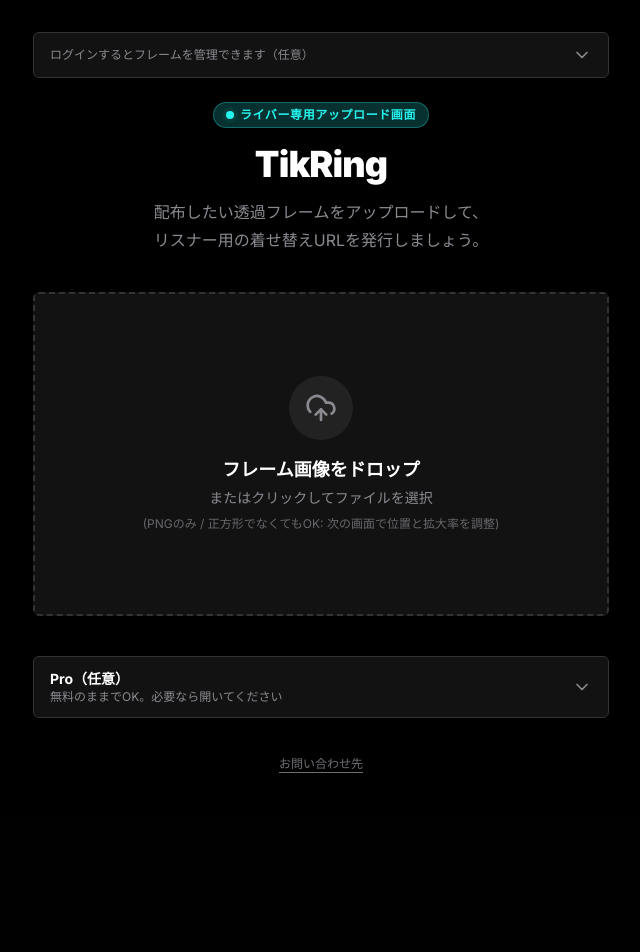
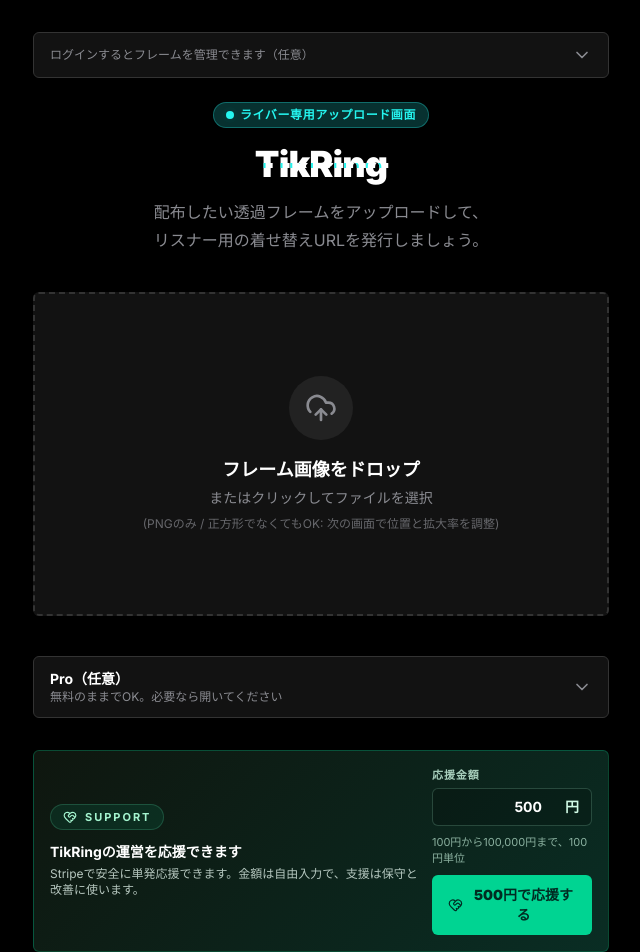
Before and after one commit to graphica-live/frame, a React (Vite) app: page / in a window 1280 px wide. Shown: the top 952 px of the page, without its empty margins (319-959 px from the left). Before the commit the page ends 814 px from the top, so only its background shows below. Built offline with nearby package versions, Linux system fonts and the light colour scheme; no server answers.

Commit message:
Show donation card on home page

```diff
--- a/src/pages/Home.tsx
+++ b/src/pages/Home.tsx
@@ -1,6 +1,7 @@
 import { useState, useCallback, useEffect, useRef } from 'react';
 import { useDropzone, type FileRejection } from 'react-dropzone';
 import { UploadCloud, Link as LinkIcon, Check, Loader2, Move, ChevronDown } from 'lucide-react';
+import DonationCard from '../components/DonationCard';
 import {
   analyzeFrameTransparency,
   getCircleAutoFit,
@@ -1192,6 +1193,10 @@
         </div>
       ) : null}
 
+      <div className="w-full mt-8">
+        <DonationCard returnPath="/" compact />
+      </div>
+
     </div>
   );
 }
```
